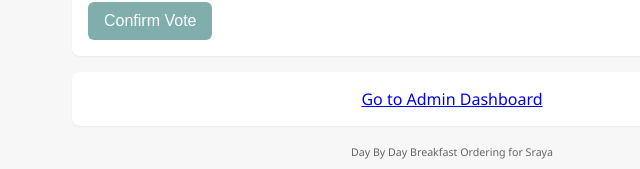
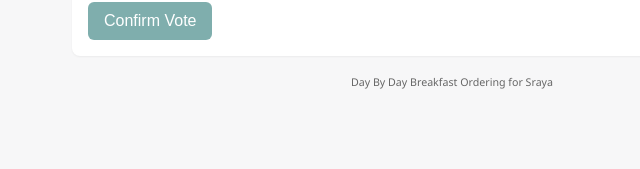
Before and after one commit to EslamHassan242/breakfast-orders-sraya, a Next.js app: page / in a window 1280 px wide. Shown: the part 1108-1277 px from the top of the page, without its empty margins (188-828 px from the left). After the commit the page ends 1210 px from the top, so only its background shows below. Built offline with nearby package versions, Linux system fonts and the light colour scheme; no server answers; the database is empty.

Commit message:
removing admindashboard

```diff
--- a/app/page.tsx
+++ b/app/page.tsx
@@ -383,10 +383,10 @@ export default function Home() {
           </button>
         </div>
       </div>
-     <div className="panel" style={{ textAlign: "center" }}>
+     {/* <div className="panel" style={{ textAlign: "center" }}>
      <Link href="/admin/dashboard">Go to Admin Dashboard</Link>
 
-    </div>
+    </div> */}
 
       <footer>
         <small>Day By Day Breakfast Ordering for Sraya</small>
```
